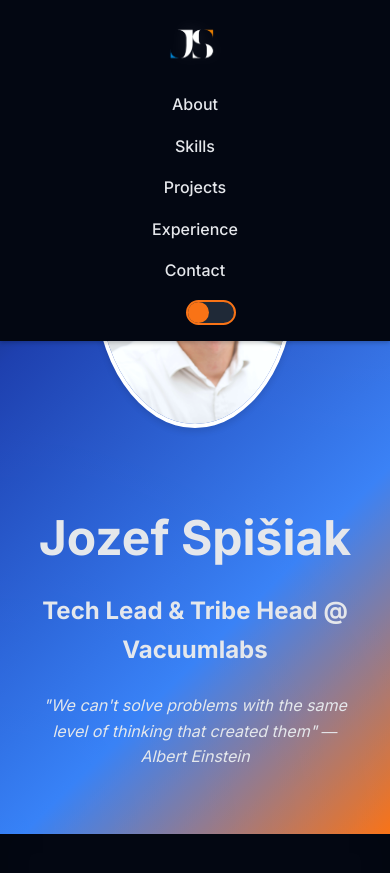
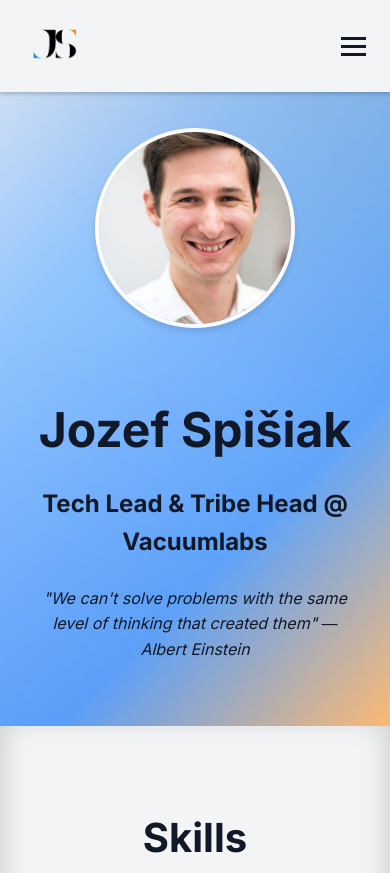
Before and after one commit to jozefspisiak/web, a plain HTML site: page index.html in a window 390 px wide. Shown: the top 873 px of the page. Drawn offline with Linux system fonts and the light colour scheme.

Commit message:
Fix on mobile

```diff
--- a/index.html
+++ b/index.html
@@ -18,19 +18,24 @@
 				<img src="js-logo.png" alt="JS Logo" class="logo-img dark-logo">
 				<img src="js-logo-dark.png" alt="JS Logo" class="logo-img light-logo">
 			</a>
+			<button class="hamburger-menu" aria-label="Toggle menu">
+				<span></span>
+				<span></span>
+				<span></span>
+			</button>
 			<ul class="nav-links">
 				<li><a href="#about">About</a></li>
 				<li><a href="#skills">Skills</a></li>
 				<li><a href="#projects">Projects</a></li>
 				<li><a href="#experience">Experience</a></li>
 				<li><a href="#contact">Contact</a></li>
+				<li class="mobile-theme-switch">
+					<label class="theme-switch">
+						<input type="checkbox" id="theme-toggle">
+						<span class="slider"></span>
+					</label>
+				</li>
 			</ul>
-			<div class="theme-switch-wrapper">
-				<label class="theme-switch">
-					<input type="checkbox" id="theme-toggle">
-					<span class="slider"></span>
-				</label>
-			</div>
 		</div>
 	</nav>
 
--- a/script.js
+++ b/script.js
@@ -136,23 +136,45 @@ document.addEventListener('DOMContentLoaded', () => {
     });
 });
 
-// Theme switcher functionality
-document.addEventListener('DOMContentLoaded', () => {
-    const themeToggle = document.getElementById('theme-toggle');
+// Theme toggle functionality
+const themeToggle = document.getElementById('theme-toggle');
+const prefersDarkScheme = window.matchMedia('(prefers-color-scheme: dark)');
 
-    // Check for saved theme preference
-    const savedTheme = localStorage.getItem('theme') || 'dark';
-    document.documentElement.setAttribute('data-theme', savedTheme);
-    themeToggle.checked = savedTheme === 'light';
+// Set initial theme
+document.documentElement.setAttribute('data-theme',
+    localStorage.getItem('theme') ||
+    (prefersDarkScheme.matches ? 'dark' : 'light')
+);
 
-    // Theme switch handler
-    themeToggle.addEventListener('change', (e) => {
-        if (e.target.checked) {
-            document.documentElement.setAttribute('data-theme', 'light');
-            localStorage.setItem('theme', 'light');
-        } else {
-            document.documentElement.setAttribute('data-theme', 'dark');
-            localStorage.setItem('theme', 'dark');
-        }
+themeToggle.checked = document.documentElement.getAttribute('data-theme') === 'light';
+
+themeToggle.addEventListener('change', function() {
+    const theme = this.checked ? 'light' : 'dark';
+    document.documentElement.setAttribute('data-theme', theme);
+    localStorage.setItem('theme', theme);
+});
+
+// Mobile menu functionality
+const hamburgerMenu = document.querySelector('.hamburger-menu');
+const navLinks = document.querySelector('.nav-links');
+
+hamburgerMenu.addEventListener('click', () => {
+    hamburgerMenu.classList.toggle('active');
+    navLinks.classList.toggle('active');
+});
+
+// Close menu when clicking a link
+document.querySelectorAll('.nav-links a').forEach(link => {
+    link.addEventListener('click', () => {
+        hamburgerMenu.classList.remove('active');
+        navLinks.classList.remove('active');
     });
 });
+
+// Close menu when clicking outside
+document.addEventListener('click', (e) => {
+    if (!hamburgerMenu.contains(e.target) && !navLinks.contains(e.target)) {
+        hamburgerMenu.classList.remove('active');
+        navLinks.classList.remove('active');
+    }
+});
--- a/styles.css
+++ b/styles.css
@@ -65,12 +65,14 @@ body {
     padding: 1rem 2rem;
     max-width: 1200px;
     margin: 0 auto;
+    position: relative;
 }
 
 .logo {
     display: flex;
     align-items: center;
     text-decoration: none;
+    z-index: 1002;
 }
 
 .logo-img {
@@ -111,6 +113,25 @@ body {
 
 .nav-links a:hover {
     color: var(--primary-orange);
+}
+
+.hamburger-menu {
+    display: none;
+    background: none;
+    border: none;
+    cursor: pointer;
+    padding: 0.5rem;
+    z-index: 1001;
+    margin-left: auto;
+}
+
+.hamburger-menu span {
+    display: block;
+    width: 25px;
+    height: 3px;
+    background-color: var(--text-primary);
+    margin: 5px 0;
+    transition: all 0.3s ease;
 }
 
 /* Hero Section */
@@ -167,11 +188,13 @@ body {
 
 .hero-image {
     flex: 0 0 300px;
+    width: 300px;
+    height: 300px;
 }
 
 .profile-image {
     width: 100%;
-    height: 300px;
+    height: 100%;
     object-fit: cover;
     border-radius: 50%;
     border: 4px solid white;
@@ -487,6 +510,16 @@ footer {
 
     .hero-image {
         flex: 0 0 200px;
+        width: 200px;
+        height: 200px;
+        margin: 0 auto;
+    }
+
+    .profile-image {
+        width: 100%;
+        height: 100%;
+        object-fit: cover;
+        border-radius: 50%;
     }
 
     .timeline::before {
@@ -504,14 +537,67 @@ footer {
     }
 
     .nav-content {
-        flex-direction: column;
-        gap: 1rem;
+        padding: 1rem;
     }
 
     .nav-links {
+        position: fixed;
+        top: 0;
+        right: -100%;
+        width: 70%;
+        height: 100vh;
+        background-color: var(--darker);
         flex-direction: column;
-        text-align: center;
-        gap: 1rem;
+        padding: 80px 2rem 2rem;
+        transition: right 0.3s ease;
+        box-shadow: -2px 0 5px rgba(0, 0, 0, 0.2);
+        z-index: 1000;
+    }
+
+    .nav-links.active {
+        right: 0;
+    }
+
+    .hamburger-menu {
+        display: block;
+        margin-left: auto;
+    }
+
+    .mobile-theme-switch {
+        margin-top: 2rem;
+        padding: 1rem 0;
+        border-top: 1px solid rgba(255, 255, 255, 0.1);
+    }
+
+    .mobile-theme-switch .theme-switch {
+        margin: 0;
+        justify-content: center;
+    }
+
+    .mobile-theme-switch .slider {
+        width: 60px;
+        height: 30px;
+    }
+
+    .mobile-theme-switch .slider:before {
+        width: 26px;
+        height: 26px;
+    }
+
+    input:checked + .slider:before {
+        transform: translateX(30px);
+    }
+
+    .hamburger-menu.active span:nth-child(1) {
+        transform: rotate(45deg) translate(5px, 5px);
+    }
+
+    .hamburger-menu.active span:nth-child(2) {
+        opacity: 0;
+    }
+
+    .hamburger-menu.active span:nth-child(3) {
+        transform: rotate(-45deg) translate(7px, -6px);
     }
 
     .divider svg {
```
